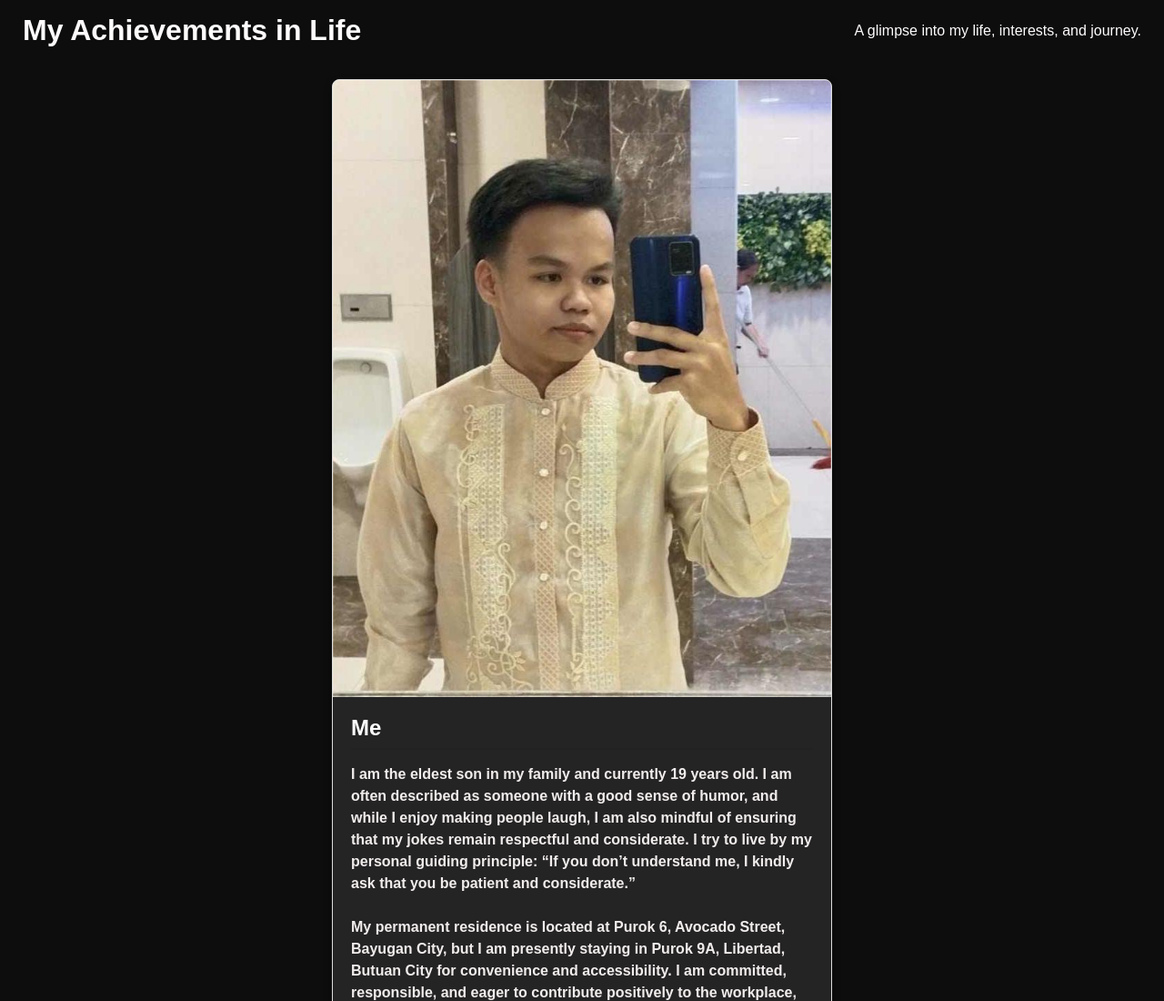
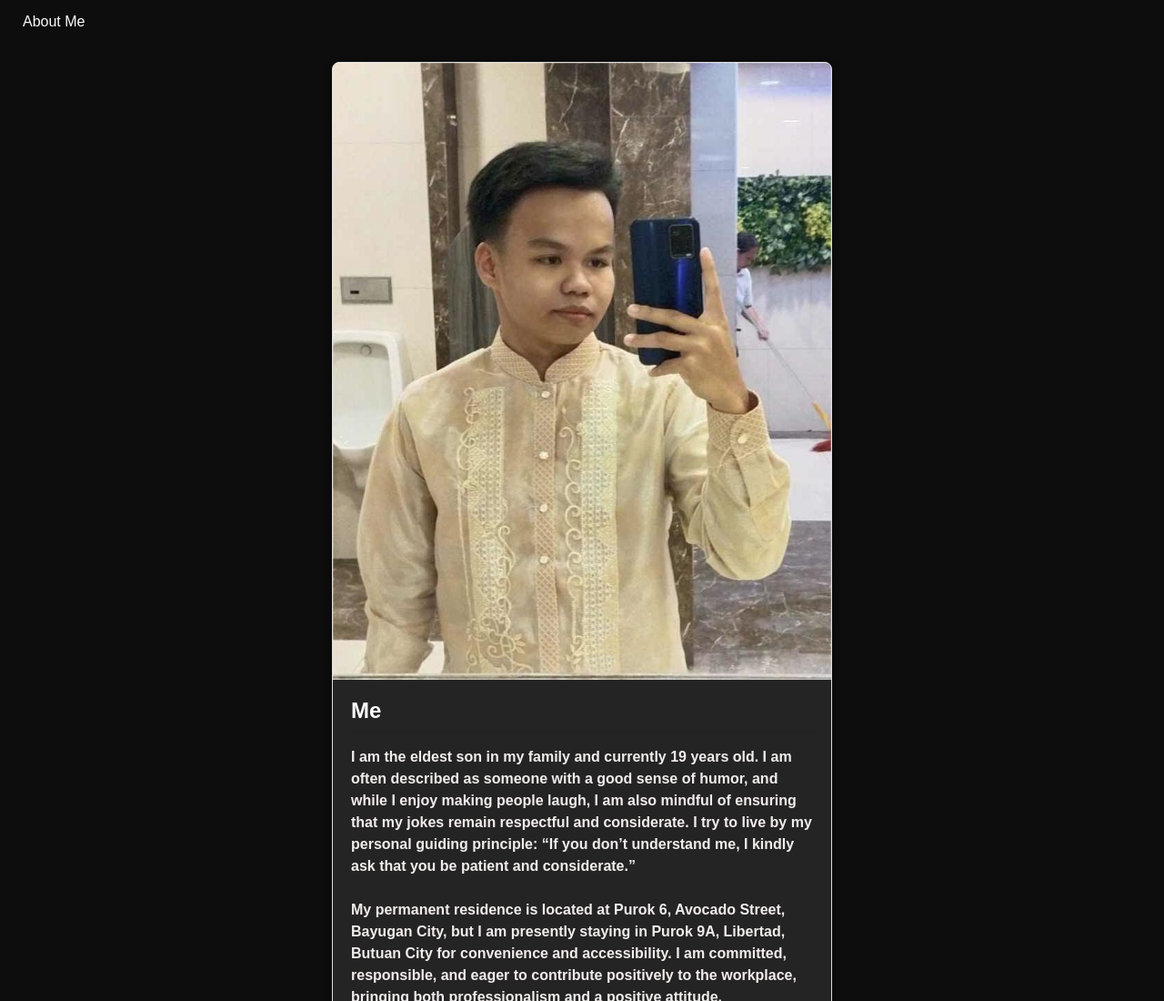
Before and after one commit to jastinuriarte-hub/kurl_jastin, a plain HTML site: page about_me.html in a window 1280 px wide. Shown: the top 1100 px of the page at 91% size. Drawn offline with Linux system fonts and the light colour scheme.

Commit message:
Add files via upload

```diff
--- a/about_me.html
+++ b/about_me.html
@@ -9,8 +9,7 @@
 <body>
 
    <header>
-    <h1>My Achievements in Life </h1>
-     <p>A glimpse into my life, interests, and journey.</p>
+<p>About Me</p>
   </header>
 
    <main class="gallery">
```
